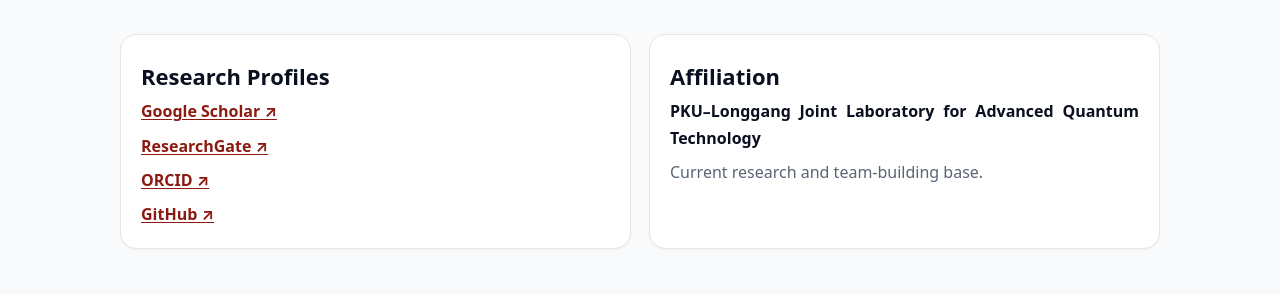
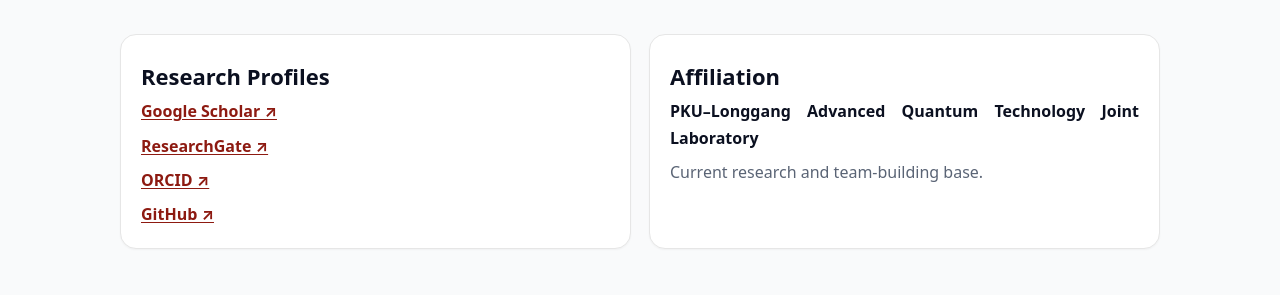
Before and after one commit to sunohao/sunohao.github.io, a Jekyll site: the page built from links/index.md, in a window 1280 px wide. Shown: the part 150-445 px from the top of the page. Built offline with Jekyll 4.4.1, drawn with Linux system fonts in a browser that asks for light colours.

Commit message:
Standardize PKU-Longgang laboratory name

```diff
--- a/links/index.md
+++ b/links/index.md
@@ -19,7 +19,7 @@ permalink: /links.html
 
   <div class="card pad">
     <h2>Affiliation</h2>
-    <p><strong>PKU–Longgang Joint Laboratory for Advanced Quantum Technology</strong></p>
+    <p><strong>PKU–Longgang Advanced Quantum Technology Joint Laboratory</strong></p>
     <p class="muted">Current research and team-building base.</p>
   </div>
 </div>
```
